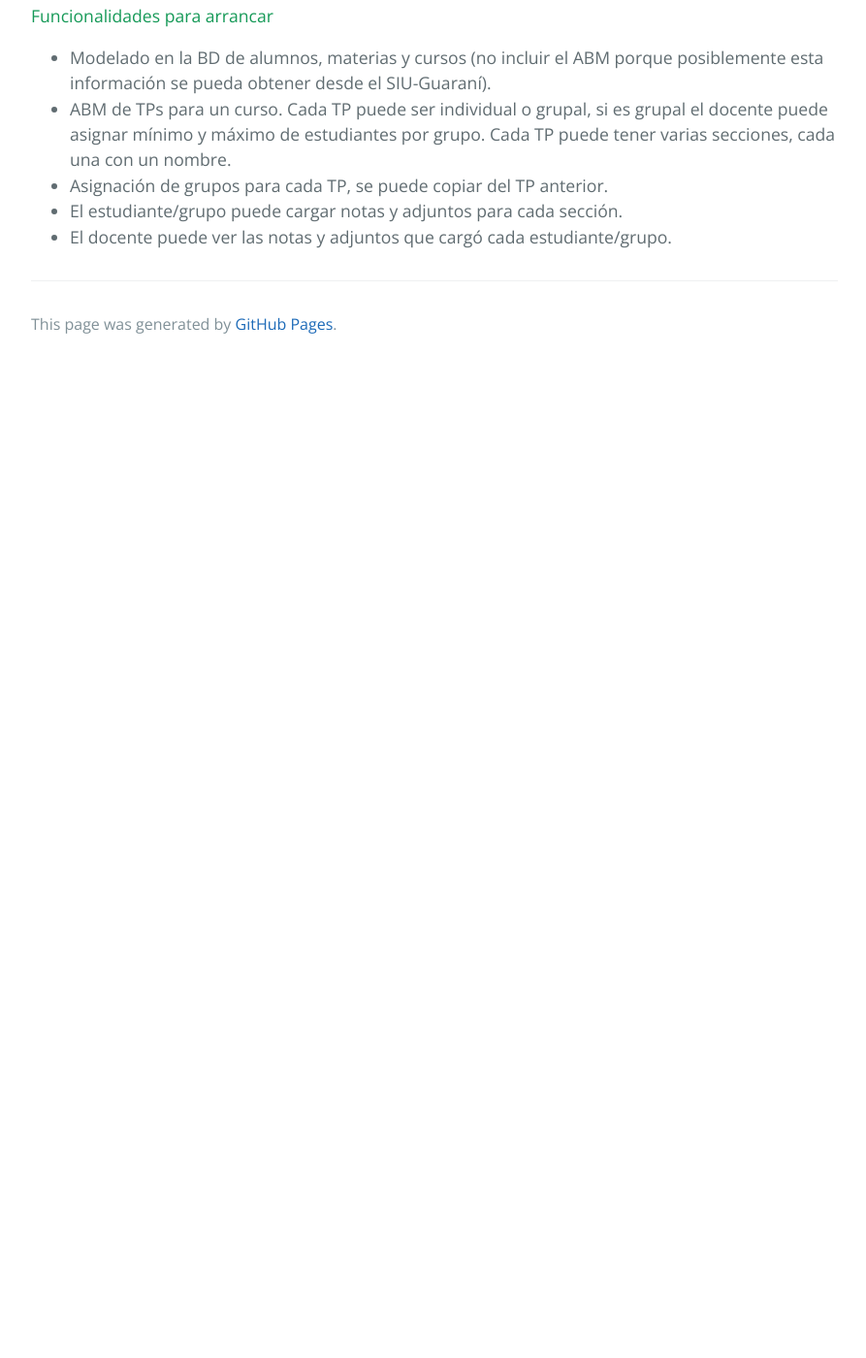
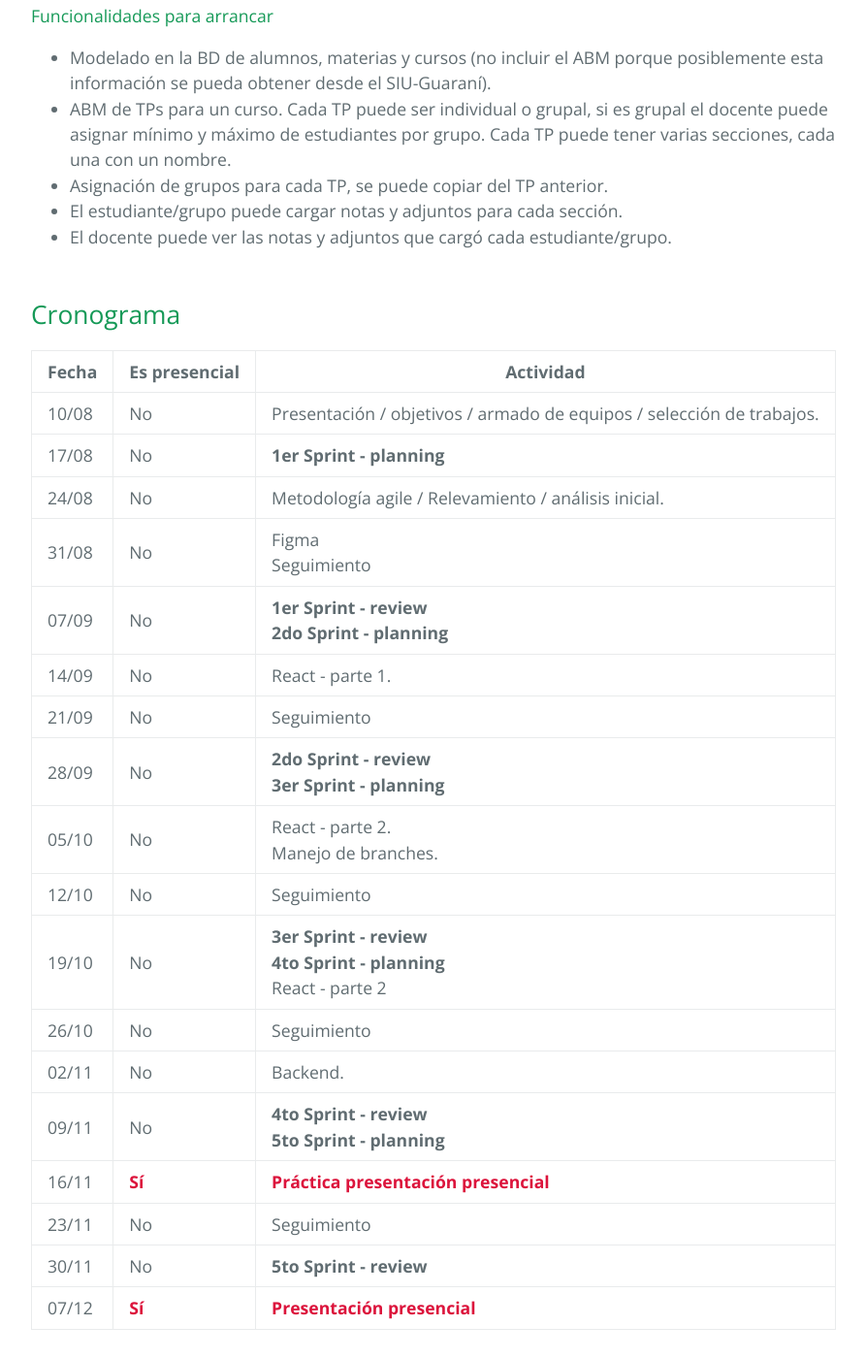
Before and after one commit to unahur-desapp/unahur-desapp-site, a Jekyll site: the page built from cuatrimestres/2023s2-desapp.md, in a window 1280 px wide and 1400 px high, scrolled down 4735 px. Shown: the whole window at 97% size, without its empty margins (192-1085 px from the left). Built offline with Jekyll 4.4.1, drawn with Linux system fonts in a browser that asks for light colours; our own code applies the rules of GitHub Pages for plain Markdown files; before the commit the page ends 5113 px from its top, so only the background shows below that.

Commit message:
cronogramas 2023s2

```diff
--- a/cuatrimestres/2023s2-desapp.md
+++ b/cuatrimestres/2023s2-desapp.md
@@ -114,3 +114,27 @@ Al repo de backend hay que modificarlo al principio, para conectar con MongoDB e
 - Asignación de grupos para cada TP, se puede copiar del TP anterior.
 - El estudiante/grupo puede cargar notas y adjuntos para cada sección.
 - El docente puede ver las notas y adjuntos que cargó cada estudiante/grupo.
+
+
+## Cronograma
+
+| Fecha | Es presencial | Actividad |
+| --- | --- | --- |
+| 10/08 | No | Presentación / objetivos / armado de equipos / selección de trabajos. |
+| 17/08 | No | <b>1er Sprint - planning</b> <br/> |
+| 24/08 | No | Metodología agile / Relevamiento / análisis inicial. |
+| 31/08 | No | Figma <br/> Seguimiento |
+| 07/09 | No | <b>1er Sprint - review<b><br/><b>2do Sprint - planning<b> |
+| 14/09 | No | React - parte 1. |
+| 21/09 | No | Seguimiento |
+| 28/09 | No | <b>2do Sprint - review<b><br/><b>3er Sprint - planning<b> |
+| 05/10 | No |  React - parte 2. <br/> Manejo de branches. |
+| 12/10 | No | Seguimiento |
+| 19/10 | No | <b>3er Sprint - review</b><br/><b>4to Sprint - planning</b> <br/> React - parte 2 |
+| 26/10 | No | Seguimiento |
+| 02/11 | No | Backend. |
+| 09/11 | No | <b>4to Sprint - review<b><br/><b>5to Sprint - planning<b> |
+| 16/11 | <span style="font-weight: bold; color: crimson">Sí</span> | <span style="font-weight: bold; color: crimson">Práctica presentación presencial</span> |
+| 23/11 | No | Seguimiento |
+| 30/11 | No | <b>5to Sprint - review<b> |
+| 07/12 | <span style="font-weight: bold; color: crimson">Sí</span> | <span style="font-weight: bold; color: crimson">Presentación presencial</span> |
```
Also changed, not shown: cuatrimestres/2023s2-pps.md (+23 -0 lines).
